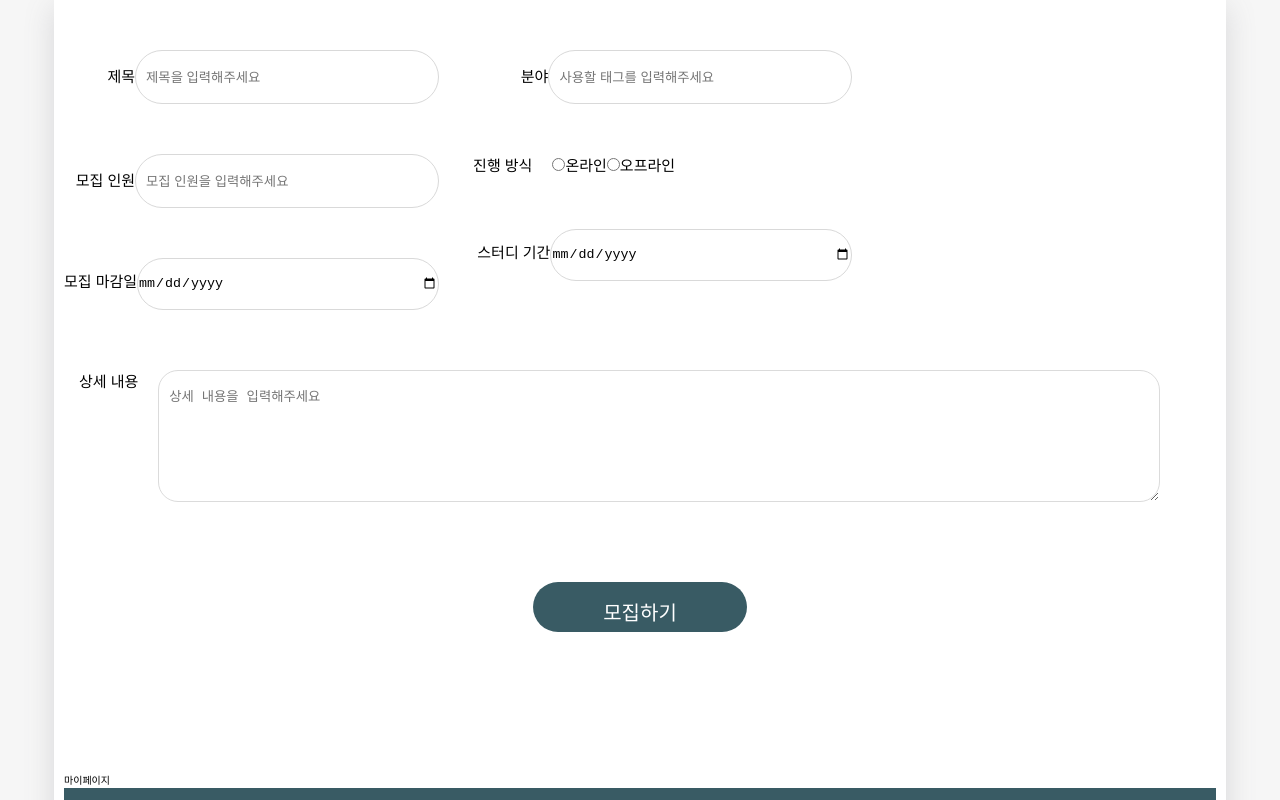
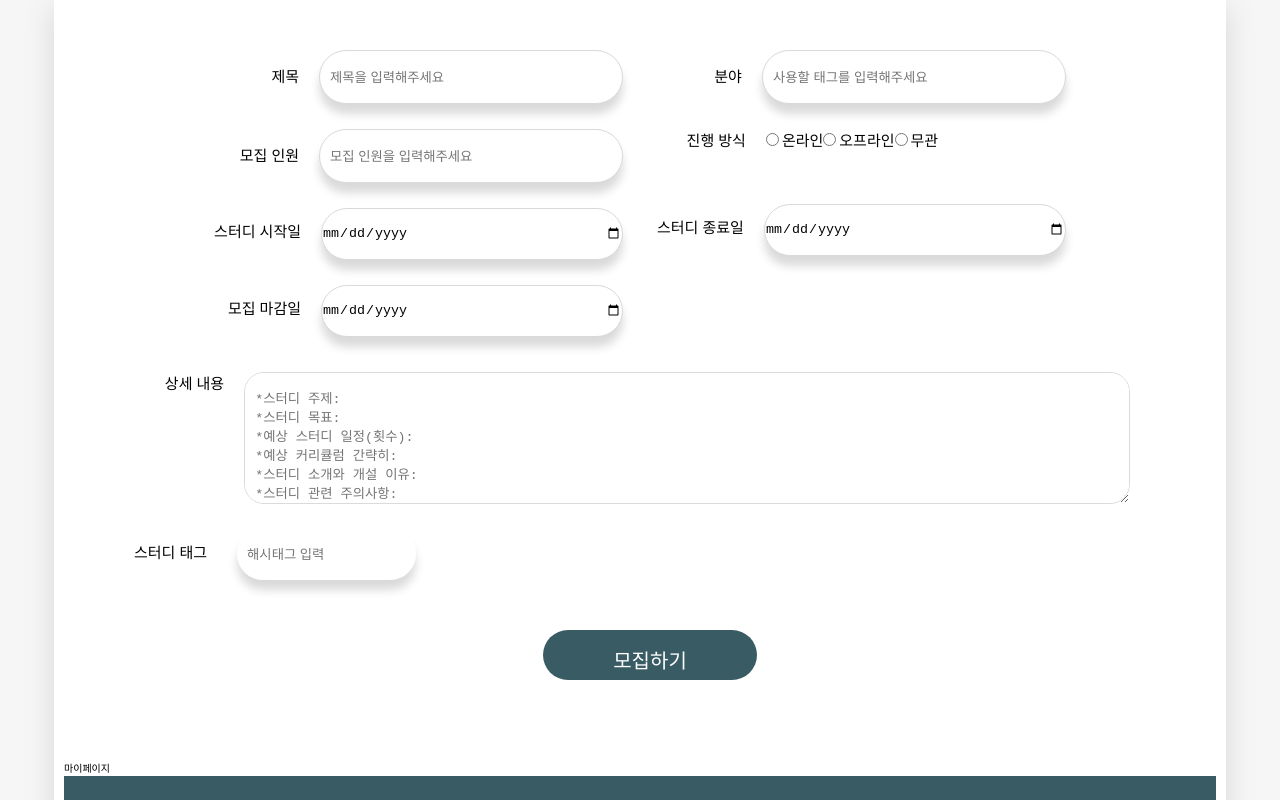
Before and after one commit to Hanium2023-WeB/starD, a React (Create React App) app in the folder src/main/frontend/: page /studyopen in a window 1280 px wide. Shown: the top 800 px of the page. Built offline with nearby package versions, Linux system fonts and the light colour scheme; the HTML template or start-up script is replaced by a standard one; a web font is replaced by a local one.

Commit message:
스터디 태그 기능 추가

```diff
--- a/src/main/frontend/package.json
+++ b/src/main/frontend/package.json
@@ -11,7 +11,7 @@
     "@testing-library/jest-dom": "^5.17.0",
     "@testing-library/react": "^13.4.0",
     "@testing-library/user-event": "^13.5.0",
-    "axios": "^1.4.0",
+    "axios": "^1.5.0",
     "axois": "^0.0.1-security",
     "classnames": "^2.3.2",
     "date-fns": "^2.30.0",
@@ -24,6 +24,7 @@
     "react-icons": "^4.10.1",
     "react-router-dom": "^6.15.0",
     "react-scripts": "5.0.1",
+    "styled-components": "^6.0.7",
     "web-vitals": "^2.1.4"
   },
   "scripts": {
--- a/src/main/frontend/src/components/study/StudyInfo.js
+++ b/src/main/frontend/src/components/study/StudyInfo.js
@@ -33,8 +33,12 @@ const StudyInfo = ({ study, handleEditClick, handleStudyDelete }) => {
                         <span>{study.deadline}</span>
                     </li>
                     <li>
-                        <span>스터디 기간</span>
-                        <span>{study.duration}</span>
+                        <span>스터디 시작일</span>
+                        <span>{study.startDate}</span>
+                    </li>
+                    <li>
+                        <span>스터디 종료일</span>
+                        <span>{study.endDate}</span>
                     </li>
                 </ul>
             </div>
--- a/src/main/frontend/src/components/study/StudyInsert.js
+++ b/src/main/frontend/src/components/study/StudyInsert.js
@@ -4,6 +4,7 @@ import {faArrowLeft} from "@fortawesome/free-solid-svg-icons";
 import {useParams, useNavigate, Link, useLocation} from "react-router-dom";
 import "../../css/study_css/StudyOpenForm.css";
 import RealEstate from "../info/RealEstate";
+import Tag from "./Tag";
 
 const StudyInsert = ({updateStudies}) => {
     // const dataId = useRef(0);
@@ -13,6 +14,7 @@ const StudyInsert = ({updateStudies}) => {
     const [showSelect, setShowSelect] = useState(false);
     const [selectedOption, setSelectedOption] = useState(null);
     const [studies, setStudies] = useState([]);
+    const value = "*스터디 주제: \n*스터디 목표: \n*예상 스터디 일정(횟수): \n*예상 커리큘럼 간략히: \n*스터디 소개와 개설 이유: \n*스터디 관련 주의사항: ";
 
     const [formData, setFormData] = useState({
         title: "",
@@ -21,7 +23,8 @@ const StudyInsert = ({updateStudies}) => {
         number: "",
         onoff: "",
         deadline: "",
-        duration: "",
+        startDate:"",
+        endDate: "",
         description: "",
         created_date: new Date(),
     });
@@ -41,11 +44,11 @@ const StudyInsert = ({updateStudies}) => {
             ...formData,
             onoff: e.target.value,
         })
-        setShowSelect(selectedValue === "offline");
+        setShowSelect(selectedValue === "offline" || selectedValue === "both");
     }
 
     const onInsertStudy = useCallback((study) => {
-        const { title, tag, author, number, onoff, deadline, duration, description, created_date } = study;
+        const { title, tag, author, number, onoff, deadline, startDate, endDate, description, created_date } = study;
         const newData = {
             title,
             tag,
@@ -53,7 +56,8 @@ const StudyInsert = ({updateStudies}) => {
             number,
             onoff,
             deadline,
-            duration,
+            startDate,
+            endDate,
             description,
             created_date,
             id: dataId,
@@ -67,6 +71,13 @@ const StudyInsert = ({updateStudies}) => {
         setDataId((prevDataId) => prevDataId + 1);
     }, [studies, dataId]);
 
+    const handleKeyPress = (e) => {
+        if (e.key === "Enter") {
+            e.preventDefault(); // 엔터 키 이벤트를 기본 동작으로 전파하지 않도록 방지
+            console.log("sdfsdfsdfasdfasdfsadfdfassdf");
+        }
+    };
+
     useEffect(() => {
         const storedStudies = JSON.parse(localStorage.getItem("studies") || "[]");
         setStudies(storedStudies);
@@ -76,9 +87,21 @@ const StudyInsert = ({updateStudies}) => {
     }, []);
 
     const handleSubmit = useCallback(e => {
-        if (formData.title.trim() !== '' && formData.tag.trim() !== ''
-        && formData.number.trim() !== '' && formData.deadline.trim() !== ''
-        && formData.duration.trim() !== '' && formData.description.trim() !== '') {
+        e.preventDefault(); // 기본 이벤트 방지
+
+        if (
+            formData.title.trim() === '' ||
+            formData.tag.trim() === '' ||
+            formData.number.trim() === '' ||
+            formData.deadline.trim() === '' ||
+            formData.startDate.trim() === '' ||
+            formData.endDate.trim() === '' ||
+            formData.description.trim() === ''
+        ) {
+            // 하나라도 비어있으면 알림을 표시하거나 다른 처리를 수행할 수 있습니다.
+            alert('모든 필드를 입력해주세요.');
+            return; // 창이 넘어가지 않도록 중단
+        }
         onInsertStudy(formData);
         setFormData({
             title: "",
@@ -87,7 +110,8 @@ const StudyInsert = ({updateStudies}) => {
             number: "",
             onoff: "",
             deadline: "",
-                duration: "",
+            startDate:"",
+            endDate: "",
             description: "",
             created_date: new Date(),
         });
@@ -97,7 +121,6 @@ const StudyInsert = ({updateStudies}) => {
         //myopenstudy에 navigate로 데이터 넘기기
         e.preventDefault();
         navigate("/myopenstudy",{state: formData});
-        }
     },[formData, navigate]);
 
     const studyinsertform = () => {
@@ -108,47 +131,56 @@ const StudyInsert = ({updateStudies}) => {
                         <div>
                             <span>제목</span>
                             <input type="text" name="title" value={formData.title} onChange={handleInputChange}
-                                   className="inputbox" placeholder="제목을 입력해주세요"/>
+                                   className="inputbox" placeholder="제목을 입력해주세요" maxLength={100} onKeyDown={handleKeyPress}/>
                         </div>
                         <div>
                             <span>모집 인원</span>
                             <input type="text" name="number" value={formData.number} onChange={handleInputChange}
-                                   className="inputbox" placeholder="모집 인원을 입력해주세요"/>
+                                   className="inputbox" placeholder="모집 인원을 입력해주세요" onKeyDown={handleKeyPress}/>
+                        </div>
+                        <div>
+                            <span>스터디 시작일</span>
+                            <input type="date" name="startDate" value={formData.startDate} onChange={handleInputChange}
+                                   className="inputbox" placeholder="스터디 시작일을 선택해주세요" onKeyDown={handleKeyPress}/>
                         </div>
                         <div>
                             <span>모집 마감일</span>
                             <input type="date" name="deadline" value={formData.deadline} onChange={handleInputChange}
-                                   className="inputbox" placeholder="스터디 모집 마감일을 선택해주세요"/>
+                                   className="inputbox" placeholder="스터디 모집 마감일을 선택해주세요" onKeyDown={handleKeyPress}/>
                         </div>
                     </div>
                     <div className="right">
                         <div>
                             <span>분야</span>
                             <input type="text" name="tag" value={formData.tag} onChange={handleInputChange}
-                                   className="inputbox" placeholder="사용할 태그를 입력해주세요"/>
+                                   className="inputbox" placeholder="사용할 태그를 입력해주세요" onKeyDown={handleKeyPress}/>
                         </div>
                         <div>
                             <span className="onoff_title">진행 방식</span>
                             <div className="onoff">
                                 <input type="radio" value="online" name="onoff" onChange={handleRadioChange}/>온라인
                                 <input type="radio" value="offline" name="onoff" onChange={handleRadioChange}/>오프라인
+                                <input type="radio" value="both" name="onoff" onChange={handleRadioChange}/>무관
                                 {showSelect && (
-                                    <RealEstate/>
+                                    <RealEstate showSelect={showSelect}/>
                                 )}
                             </div>
                         </div>
                         <div>
-                            <span>스터디 기간</span>
-                            <input type="date" name="duration" value={formData.duration} onChange={handleInputChange}
-                                   className="inputbox" placeholder="스터디 진행 기간을 선택해주세요"/>
+                            <span>스터디 종료일</span>
+                            <input type="date" name="endDate" value={formData.endDate} onChange={handleInputChange}
+                                   className="inputbox" placeholder="스터디 종료일을 선택해주세요" onKeyDown={handleKeyPress}/>
                         </div>
-
                     </div>
                 </div>
                 <div className="study_open_detail">
                     <span>상세 내용</span>
-                    <textarea placeholder="상세 내용을 입력해주세요" name="description" onChange={handleInputChange}
-                              defaultValue={formData.description}/>
+                    <textarea value={formData.description} name="description" onChange={handleInputChange}
+                              placeholder={value} onKeyDown={handleKeyPress}/>
+                </div>
+                <div className="study_tag">
+                    <span>스터디 태그</span>
+                    <Tag/>
                 </div>
                 <div className="btn">
                     <input type="submit" value="모집하기" className="recruit_btn"/>
--- /dev/null
+++ b/src/main/frontend/src/components/study/Tag.js
@@ -0,0 +1,63 @@
+import React, {useCallback, useState} from 'react'
+import styled from 'styled-components'
+
+import "../../css/tag_css/Tag.css";
+
+const Tag = () => {
+    const [hashtag, setHashtag] = useState('');
+    // 해시태그를 담을 배열
+    const [hashArr, setHashArr] = useState([]);
+
+    const onChangeHashtag = (e) => {
+        setHashtag(e.target.value);
+    }
+    const onKeyUp = useCallback(
+        (e) => {
+            /* 요소 불러오기, 만들기*/
+            const $HashWrapOuter = document.querySelector('.tag_wrapper');
+
+            /* enter 키 코드 :13 */
+            if (e.keyCode === 13 && e.target.value.trim() !== '') {
+                console.log('Enter Key 입력됨!', e.target.value);
+
+                // 새로운 해시태그를 생성하고 추가합니다.
+                const newHashTag = '#' + e.target.value;
+                setHashArr((hashArr) => [...hashArr, newHashTag]);
+
+                // 입력값과 배열 초기화
+                setHashtag('');
+                e.target.value = '';
+
+                // 해시태그 목록을 화면에 표시
+                const $HashWrapInner = document.createElement('div');
+                $HashWrapInner.className = 'HashWrapInner';
+                $HashWrapInner.innerHTML = newHashTag;
+
+                // 클릭 이벤트 처리
+                $HashWrapInner.addEventListener('click', () => {
+                    $HashWrapOuter?.removeChild($HashWrapInner);
+                    setHashArr(hashArr.filter((hashtag) => hashtag !== newHashTag));
+                });
+
+                // 화면에 추가
+                $HashWrapOuter?.insertBefore($HashWrapInner, e.target);
+            }
+        }, [hashtag, hashArr]
+    )
+
+    return (
+        <div className="tag_wrapper">
+            <input
+                className="tag_input"
+                type="text"
+                value={hashtag}
+                onChange={onChangeHashtag}
+                onKeyUp={onKeyUp}
+                placeholder="해시태그 입력"
+            />
+        </div>
+
+    )
+}
+
+export default Tag;
--- a/src/main/frontend/src/css/comment_css/Comment.css
+++ b/src/main/frontend/src/css/comment_css/Comment.css
@@ -16,10 +16,11 @@
     margin-bottom: 20px;
 }
 
-input {
+.comment_input, .comment_submit_btn {
     position: inherit;
     box-shadow: inherit;
-    margin:inherit;
+    /*margin:inherit;*/
+    margin:0;
 }
 .comment_form .comment_input{
     border-radius: 10px;
--- a/src/main/frontend/src/css/study_css/StudyOpenForm.css
+++ b/src/main/frontend/src/css/study_css/StudyOpenForm.css
@@ -26,6 +26,7 @@ html {
 }
 .study_open_form > div:nth-of-type(1){
     display: flex;
+    justify-content: center;
 }
 .study_open_form span{
     font-size: 15px;
@@ -69,6 +70,7 @@ html {
 .study_open_detail{
     display: flex;
     margin-top:10px;
+    justify-content: center;
 }
 .study_open_detail span{
     margin-left: 15px;
@@ -79,8 +81,18 @@ html {
     border: 1px solid #dbdbdb;
     border-radius: 20px;
     padding: 15px 10px;
-    width: 85%;
+    width: 75%;
     height: 100px;
+    white-space: pre-line;
+}
+
+.study_tag{
+    display: flex;
+    align-items: center;
+    margin-left: 70px;
+}
+.study_tag span{
+    margin-right:20px;
 }
 
 .btn .recruit_btn {
--- /dev/null
+++ b/src/main/frontend/src/css/tag_css/Tag.css
@@ -0,0 +1,80 @@
+/*.tag_wrapper{*/
+/*    padding: 10px;*/
+/*    height: 100vh;*/
+/*}*/
+/*.tag_wrapper .tag_box{*/
+/*    display: flex;*/
+/*    align-items: center;*/
+/*    flex-wrap: wrap;*/
+/*    min-height: 50px;*/
+/*    margin: 10px;*/
+/*    padding: 0 10px;*/
+/*    border: 1px solid rgba(0, 0, 0, 0.3);*/
+/*    border-radius: 10px;*/
+/*}*/
+/*.tag_item{*/
+/*    display: flex;*/
+/*    align-items: center;*/
+/*    justify-content: space-between;*/
+/*    margin: 5px;*/
+/*    padding: 5px;*/
+/*    background-color:#395B64;*/
+/*    border-radius: 5px;*/
+/*    color: white;*/
+/*    font-size: 13px;*/
+/*}*/
+/*.tag_remove_btn{*/
+/*    display: flex;*/
+/*    justify-content: center;*/
+/*    align-items: center;*/
+/*    width: 15px;*/
+/*    height: 15px;*/
+/*    margin-left: 5px;*/
+/*    background: none;*/
+/*    border: none;*/
+/*    color: #fff;*/
+/*}*/
+/*.tag_input{*/
+/*    display: inline-flex;*/
+/*    min-width: 150px;*/
+/*    background: transparent;*/
+/*    border: none;*/
+/*    outline: none;*/
+/*    cursor: text;*/
+/*}*/
+
+/*input{*/
+/*    width:inherit;*/
+/*}*/
+.tag_wrapper {
+    margin-top: 24px;
+    display: flex;
+    flex-wrap: wrap;
+}
+
+.HashWrapInner {
+    margin-top: 5px;
+    background: #A5C9CA;
+    border-radius: 50px;
+    padding:0 12px;
+    height:50px;
+    color: #fff;
+    display: flex;
+    justify-content: center;
+    align-items: center;
+    font-weight: bold;
+    font-size: 15px;
+    margin-right: 5px;
+    cursor: pointer;
+}
+
+.tag_input {
+    width: auto;
+    margin: 10px;
+    display: inline-flex;
+    outline: none;
+    cursor: text;
+    line-height: 2rem;
+    min-width: 8rem;
+    border: none;
+}
```
Also changed, not shown: 1 other file (tests, documents, lock files or other folders). Lines whose indentation alone changed are shown as unchanged.
